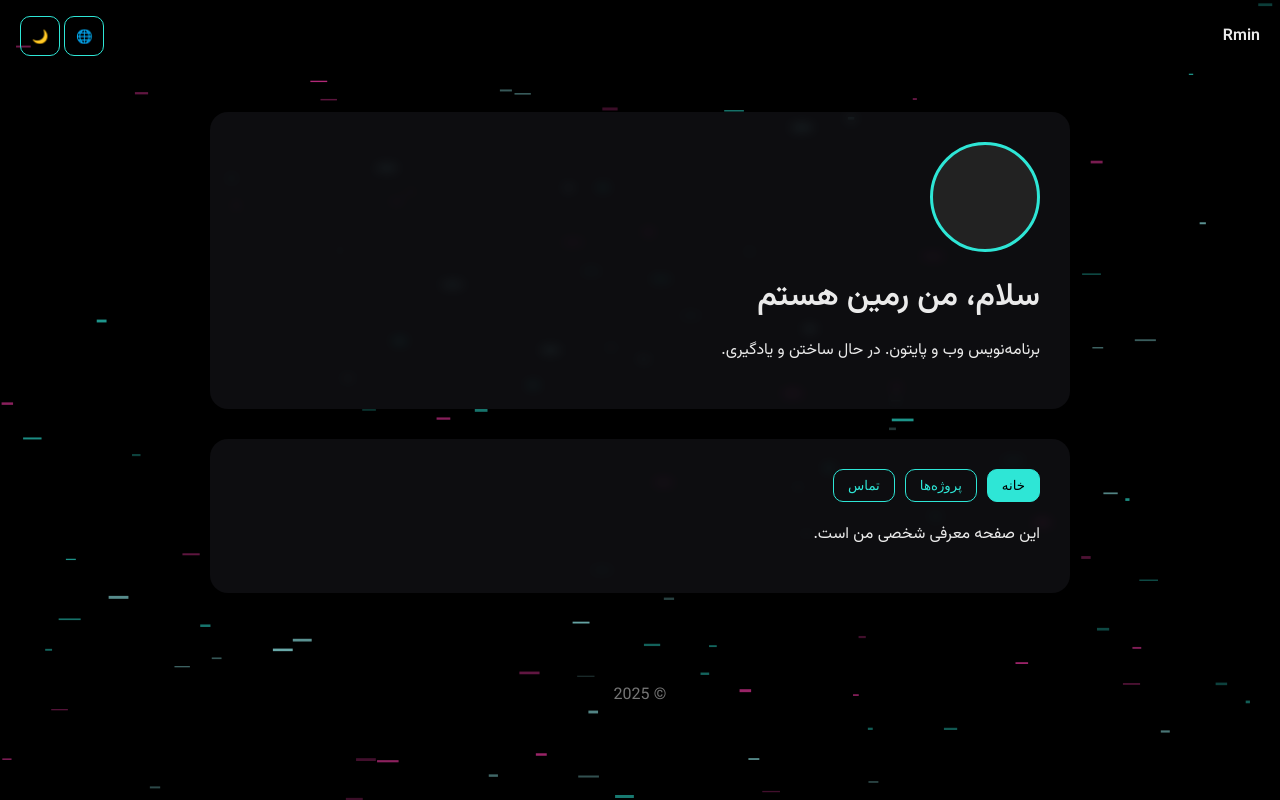
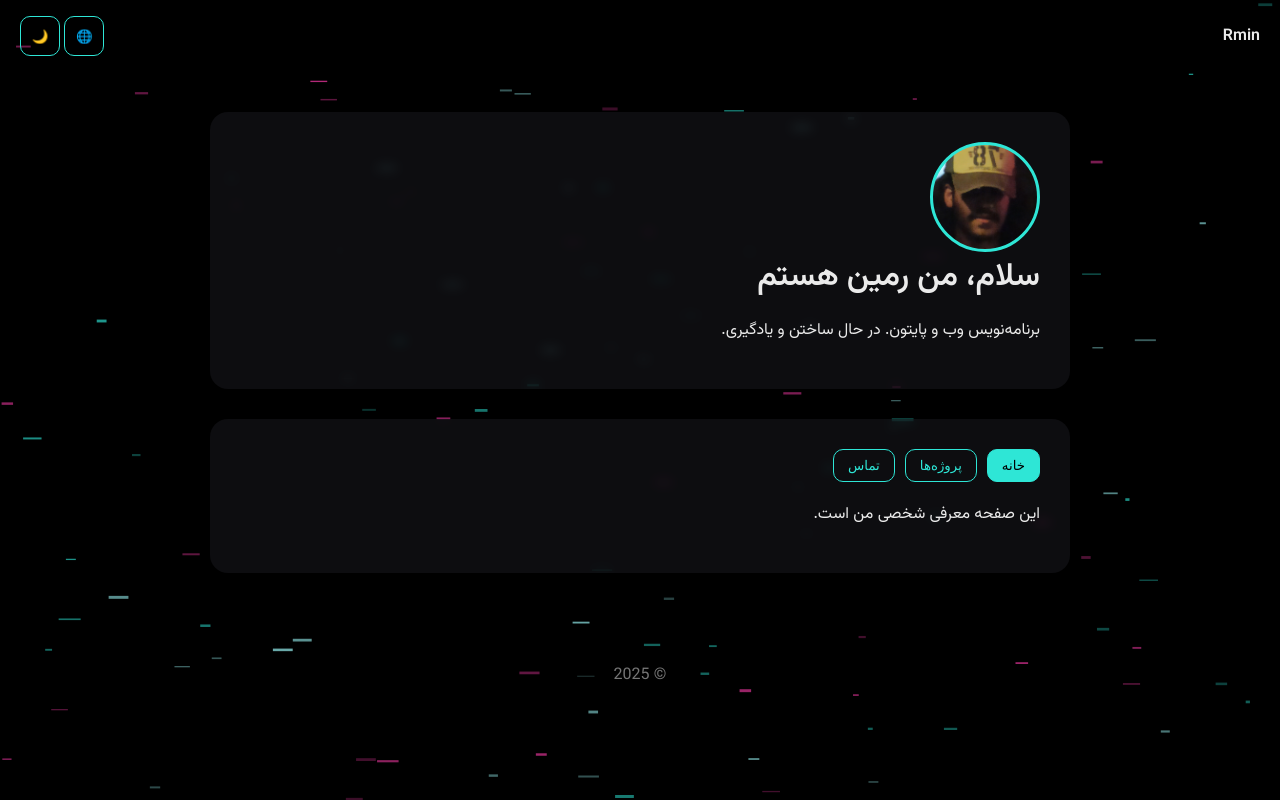
Before and after one commit to RealRmin/WebPage-First-Project, a plain HTML site: page index.html in a window 1280 px wide. Drawn offline with Linux system fonts and the light colour scheme.

Commit message:
Ver2.5Final

```diff
--- a/index.html
+++ b/index.html
@@ -4,7 +4,7 @@
 <meta charset="UTF-8">
 <meta name="viewport" content="width=device-width, initial-scale=1.0">
 <title>Rmin | Portfolio</title>
-
+<link rel="shortcut icon" href="/img/Rfavicon.svg" type="image/x-icon">
 <link href="https://fonts.googleapis.com/css2?family=Vazirmatn:wght@300;400;600&family=Inter:wght@300;400;600&display=swap" rel="stylesheet">
 
 <style>
@@ -70,9 +70,9 @@ main{
   height:110px;
   border-radius:50%;
   border:3px solid var(--accent);
-  margin-bottom:20px;
-  background:#222;
+  background:url('./img/profile.jpg') center/cover no-repeat;
 }
+
 
 h1{
   margin:0 0 10px;
```
Also changed, not shown: img/Rfavicon.svg (added), img/profile.jpg (renamed from profile.jpg).
